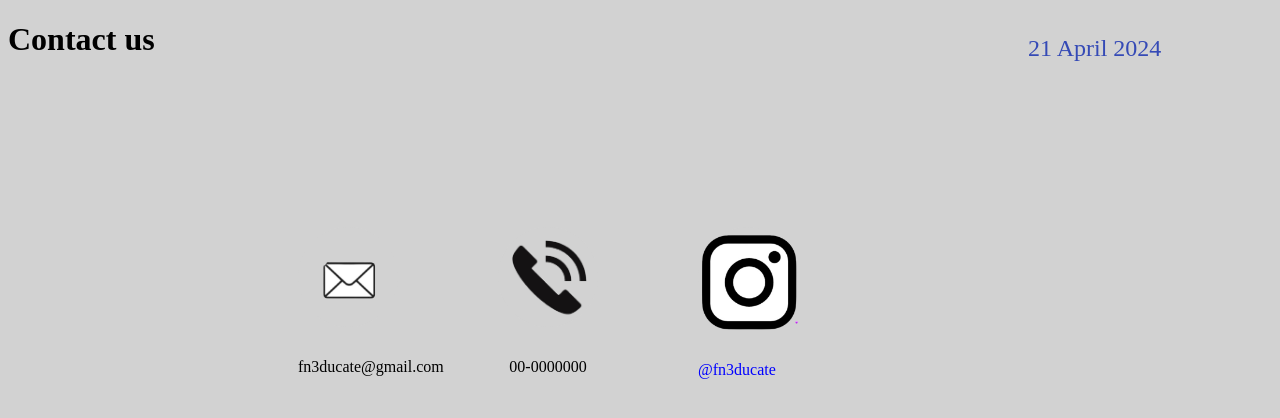
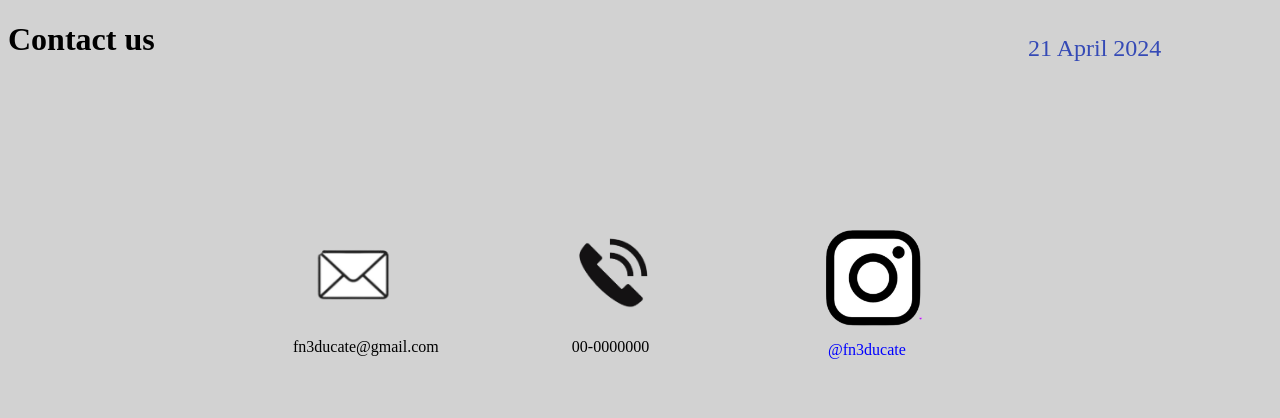
Before and after one commit to NaufalFitri/FN3Ducate, a PHP site: page /contact.html in a window 1280 px wide. Shown: the top 418 px of the page. Run offline with PHP 8.4, Linux system fonts and the light colour scheme.

Commit message:
New Files Added

```diff
--- a/contact.html
+++ b/contact.html
@@ -7,10 +7,8 @@
   <link rel="stylesheet" href="style/contact.css">
 </head>
 <body>
+  <h1>Contact us</h1>
   <div class="container">
-    <div class="h1">
-    <h1>Contact us</h1>
-  </div>
     <section class="date">21 April 2024</section>
     <div class="circles">
       <div class="circle">
--- a/style/contact.css
+++ b/style/contact.css
@@ -19,8 +19,8 @@ main {
   background-color: rgb(210, 210, 210);
 }
 
-.h1 p {
-  left: 20px;
+.h1 {
+  font-size: 100px;
 }
 
 .date {
@@ -40,13 +40,20 @@ main {
 }
 
 .circle {
-  width: 100px; /* Adjusted width for smaller circles */
-  height: 100px; /* Maintains aspect ratio */
-  border-radius: 50%;
+  width: 160px; /* Adjusted width for smaller circles */
+  height: 160px; /* Maintains aspect ratio */
   margin: 50px; /* Adjust spacing as needed */
   position: relative; /* Needed for text positioning */;
   top: 95px;
-  left: 240px;
+  left: 190px;
+}
+
+.circle img:first-child {  /* Target the first image only */
+  width: 190px; /* Increase width for first image */
+  height: 100px; /* Maintain aspect ratio */
+  object-fit: contain;
+  background-color: transparent;
+  margin-left: 10px;
 }
 
 .circle img {
@@ -59,14 +66,16 @@ main {
 
 .circle p, .circle a {
   position: relative; /* Position text elements inside circle */
-  bottom: -1px; /* Adjust text position from bottom */
   text-align: center;
   color: black; /* Adjust text color */
   background-color: transparent;
+  transform: translateY(-50%); /* Vertically center text */
+  margin-left: 45px;
 }
 
 .circle a { /* Style the link for the third circle */
-  bottom: -20px;
+  margin-left: 60px;
+  top: 10px;
   text-decoration: none; /* Remove underline */
   color: blue; /* Adjust link color */
 }
```
